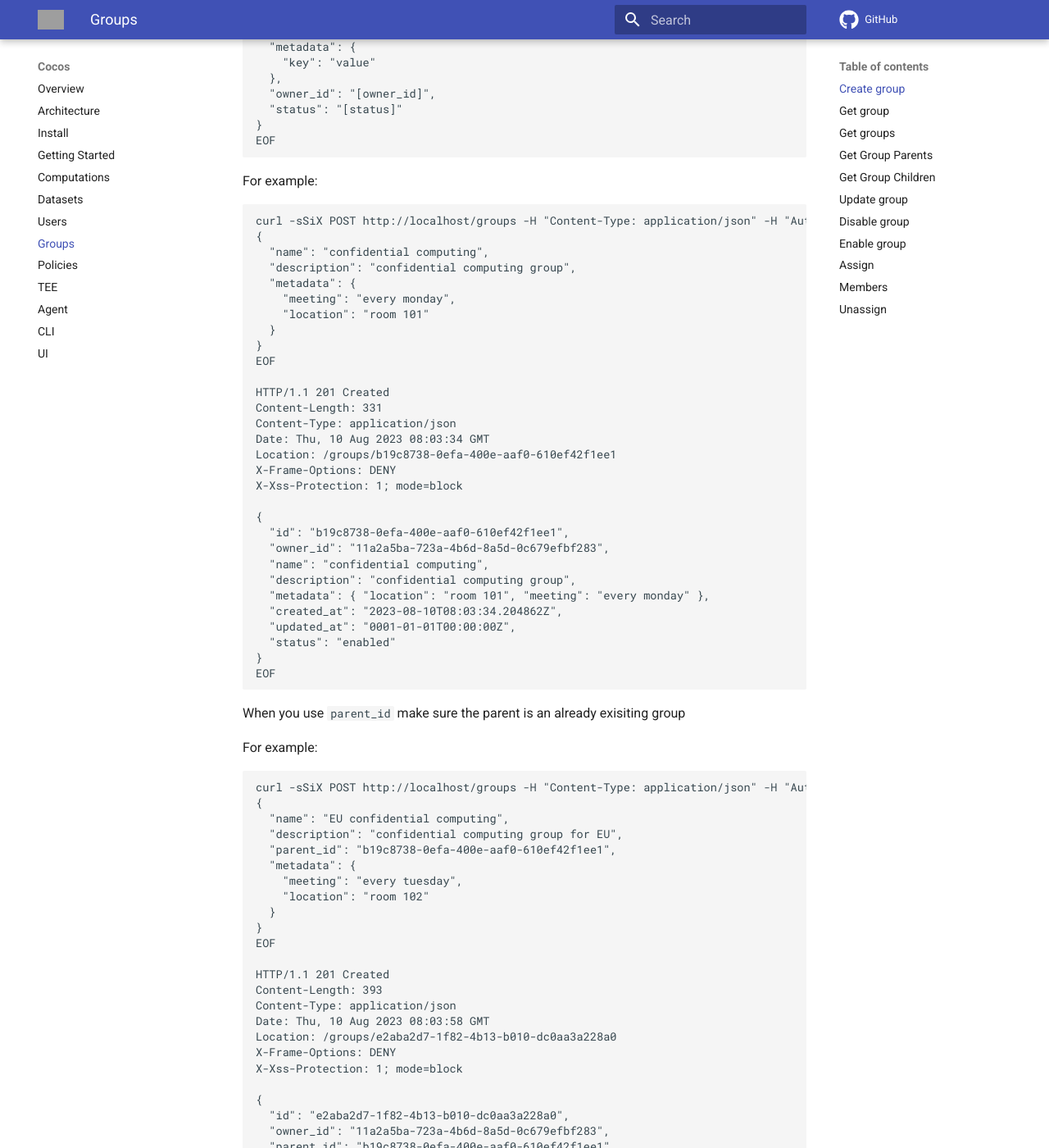
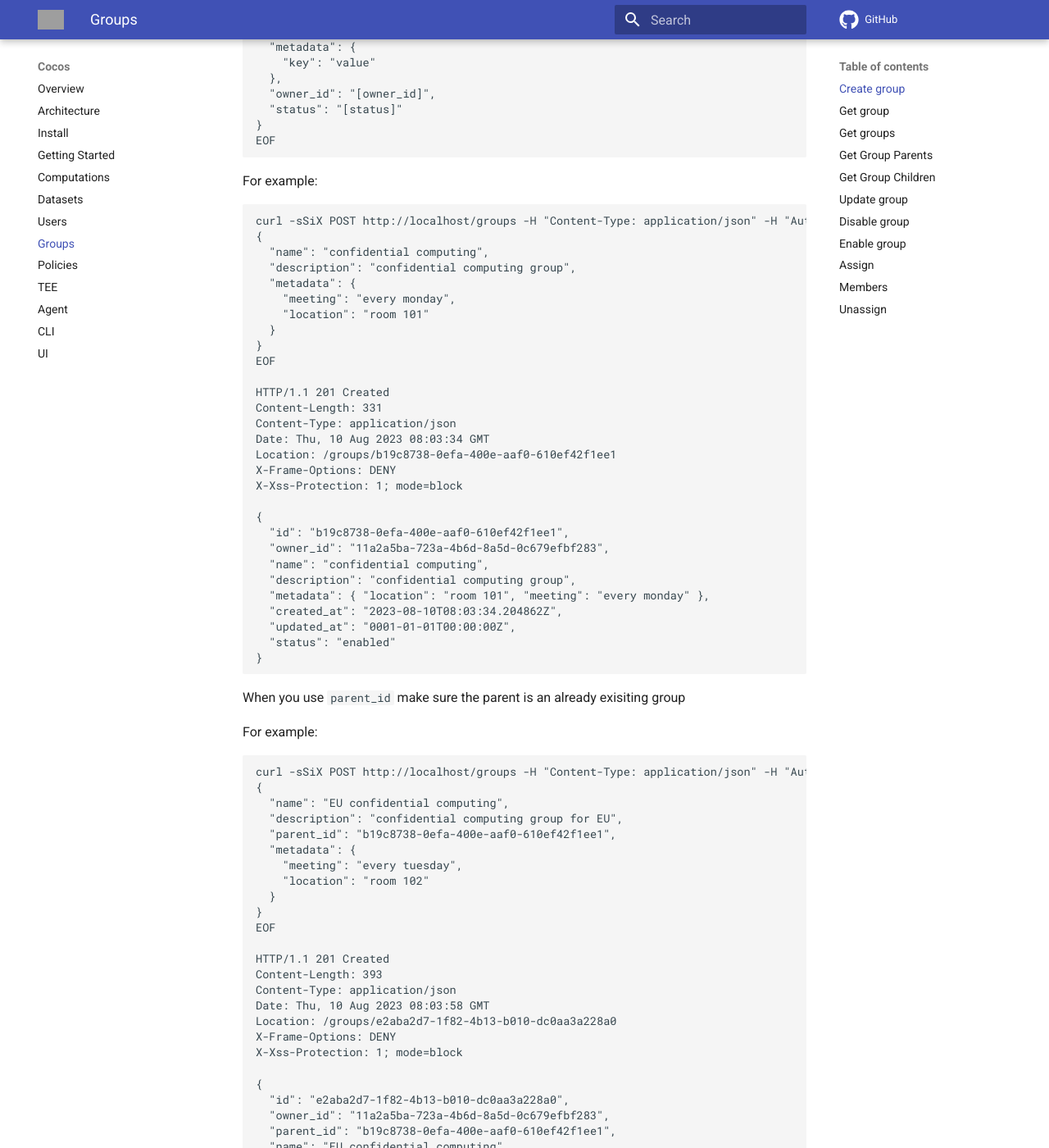
Before and after one commit to ultravioletrs/cocos-docs, an MkDocs documentation site: the page built from docs/groups.md, in a window 1280 px wide and 1400 px high, scrolled down 533 px. Shown: the whole window at 82% size. Built offline with MkDocs 1.6.1 and Material for MkDocs 9.7.7, drawn with Linux system fonts in a browser that asks for light colours; comment, search, counter and statistics services are not loaded; some of the changed text lies outside the part shown; grey boxes are pictures that could not be loaded.

Commit message:
Remove EOF
Signed-off-by: fbugarski <filipbugarski@gmail.com>

````diff
--- a/docs/groups.md
+++ b/docs/groups.md
@@ -51,7 +51,6 @@ X-Xss-Protection: 1; mode=block
   "updated_at": "0001-01-01T00:00:00Z",
   "status": "enabled"
 }
-EOF
 ```
 
 When you use `parent_id` make sure the parent is an already exisiting group
@@ -90,7 +89,6 @@ X-Xss-Protection: 1; mode=block
   "updated_at": "0001-01-01T00:00:00Z",
   "status": "enabled"
 }
-EOF
 ```
 
 ## Get group
@@ -121,7 +119,6 @@ X-Xss-Protection: 1; mode=block
   "updated_at": "0001-01-01T00:00:00Z",
   "status": "enabled"
 }
-EOF
 ```
 
 ## Get groups
@@ -172,7 +169,6 @@ X-Xss-Protection: 1; mode=block
     }
   ]
 }
-EOF
 ```
 
 ## Get Group Parents
````
